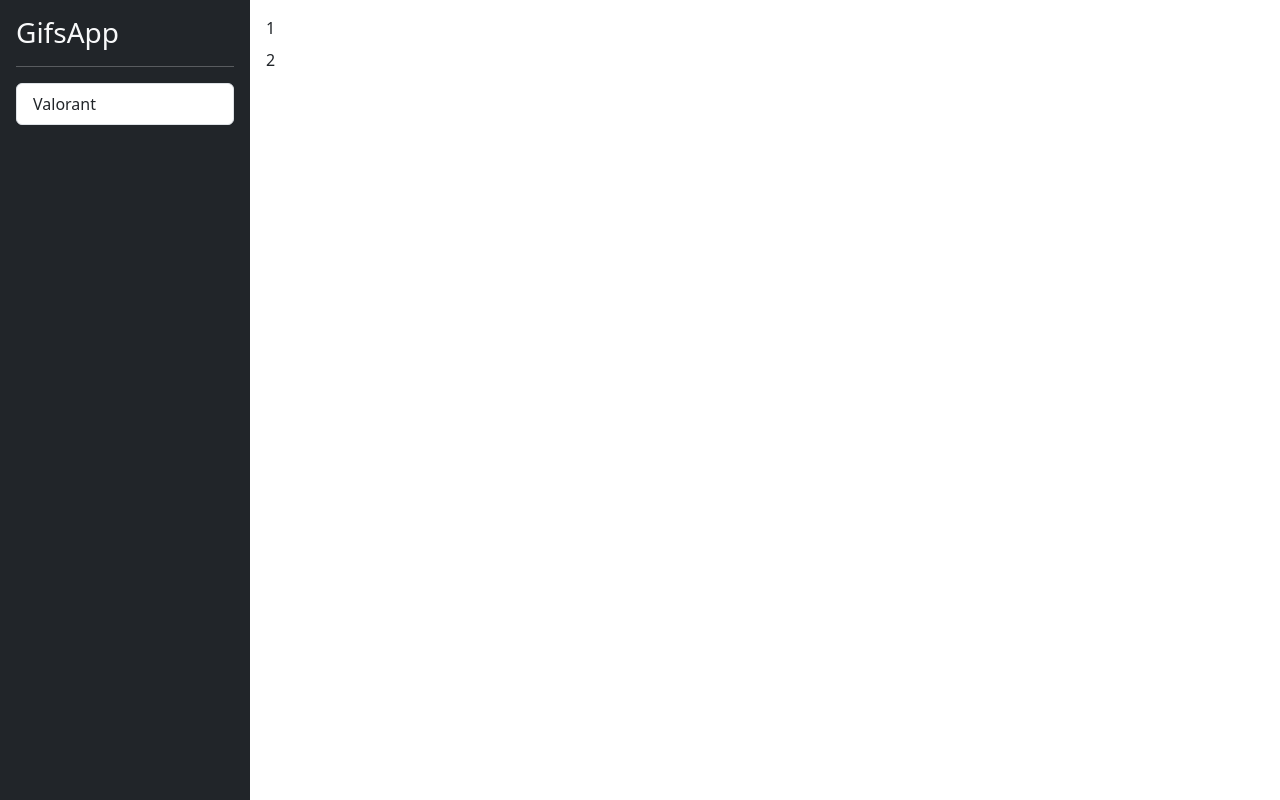
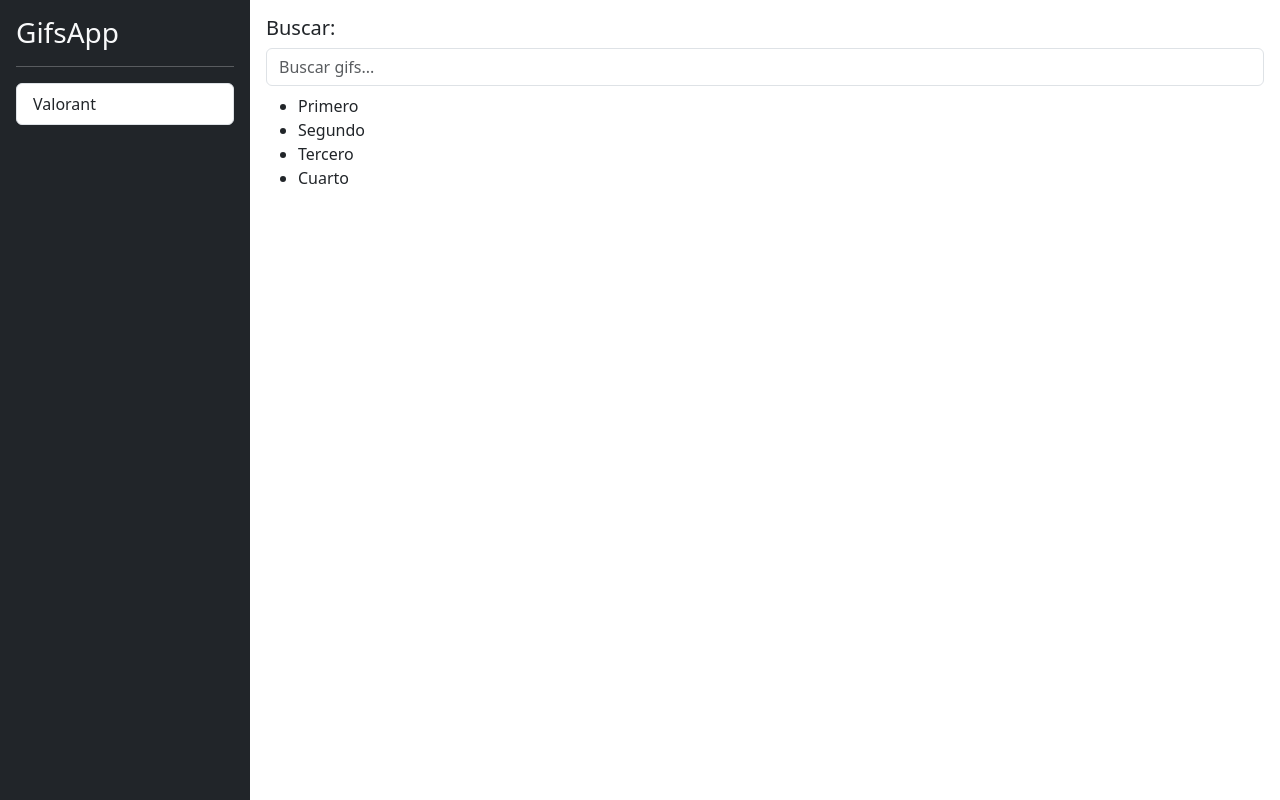
Before and after one commit to relicary/gifs-app, an Angular app: page / in a window 1280 px wide. Built offline with nearby package versions, Linux system fonts and the light colour scheme.

Commit message:
Created SearchBox component inside the Gifs Module
Refs #1

```diff
--- a/src/app/app.component.html
+++ b/src/app/app.component.html
@@ -2,5 +2,5 @@
 <!-- Sidebar -->
 <shared-sidebar></shared-sidebar>
 <!-- Home Page-->
-<gifs-home-page></gifs-home-page>
+<gifs-home-page class="flex-fill"></gifs-home-page>
 </div>
--- /dev/null
+++ b/src/app/gifs/components/search-box/search-box.component.html
@@ -0,0 +1,2 @@
+<h5>Buscar:</h5>
+<input type="text" class="form-control" placeholder="Buscar gifs...">
--- a/src/app/gifs/gifs.module.ts
+++ b/src/app/gifs/gifs.module.ts
@@ -1,10 +1,12 @@
 import { NgModule } from '@angular/core';
 import { CommonModule } from '@angular/common';
 import { HomePageComponent } from './pages/home/home-page.component';
+import { SearchBoxComponent } from './components/search-box/search-box.component';
 
 @NgModule({
   declarations: [
-    HomePageComponent
+    HomePageComponent,
+    SearchBoxComponent
   ],
   imports: [
     CommonModule
--- a/src/app/gifs/pages/home/home-page.component.html
+++ b/src/app/gifs/pages/home/home-page.component.html
@@ -1,10 +1,15 @@
 <div class="row p-3">
   <div class="col-12">
     <!-- Search -->
-    1
+    <gifs-search-box></gifs-search-box>
   </div>
   <div class="col-12 pt-2">
     <!-- Gif's List-->
-    2
+    <ul>
+      <li>Primero</li>
+      <li>Segundo</li>
+      <li>Tercero</li>
+      <li>Cuarto</li>
+    </ul>
   </div>
 </div>
--- a/src/app/shared/shared.module.ts
+++ b/src/app/shared/shared.module.ts
@@ -1,8 +1,6 @@
 import { NgModule } from '@angular/core';
 import { CommonModule } from '@angular/common';
 import { SidebarComponent } from './components/sidebar/sidebar.component';
-
-
 
 @NgModule({
   declarations: [
```
Also changed, not shown: src/app/gifs/components/search-box/search-box.component.ts (added, +10 -0 lines), src/app/gifs/components/search-box/search-box.component.css (added), 1 other file (tests, documents, lock files or other folders).
